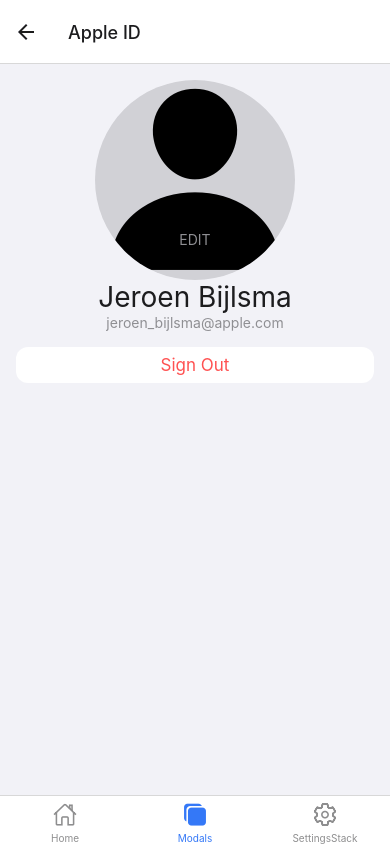
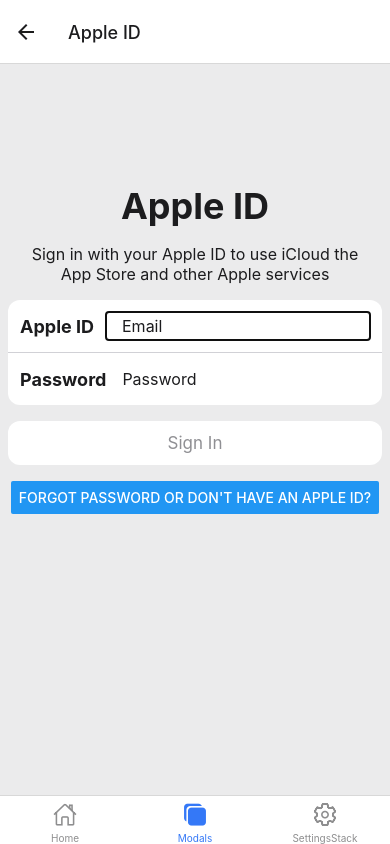
Before and after one commit to jbijlsma/react-native-settings, a React Native app: screen /AppleSigninScreen in a window 390 px wide. Built offline with nearby package versions, Linux system fonts and the light colour scheme.

Commit message:
Add screens for logging in and out

```diff
--- a/Main.js
+++ b/Main.js
@@ -14,6 +14,7 @@
 import { updateSetting } from "./store/settings";
 import AppleSigninScreen from "./screens/login/AppleSigninScreen";
 import ModalsScreen from "./screens/ModalsScreen";
+import AppleUserScreen from "./screens/login/AppleUserScreen";
 
 function Main() {
   const Tabs = createBottomTabNavigator();
@@ -57,6 +58,15 @@
             component={AppleSigninScreen}
             options={{
               title: "Apple ID",
+              presentation: "modal",
+            }}
+          />
+          <Stack.Screen
+            name="AppleUserScreen"
+            component={AppleUserScreen}
+            options={{
+              title: "Apple ID",
+              presentation: "modal",
             }}
           />
         </Stack.Group>
@@ -79,6 +89,15 @@
           component={AppleSigninScreen}
           options={{
             title: "Apple ID",
+            presentation: "modal",
+          }}
+        />
+        <Stack.Screen
+          name="AppleUserScreen"
+          component={AppleUserScreen}
+          options={{
+            title: "Apple ID",
+            presentation: "modal",
           }}
         />
       </Stack.Navigator>
--- a/components/CustomModal.js
+++ b/components/CustomModal.js
@@ -1,4 +1,5 @@
 import { View, Modal, Button, StyleSheet } from "react-native";
+
 function CustomModal({ backgroundColor, isVisible, onClose, children }) {
   return (
     <View style={[styles.modalContainer]}>
@@ -16,7 +17,7 @@
           >
             <View style={styles.modalHeaderBar}>
               <Button
-                title="Close"
+                title="Cancel"
                 onPress={onClose}
               />
             </View>
@@ -44,6 +45,7 @@
   },
   modalHeaderBar: {
     flexDirection: "row",
+    justifyContent: "space-between",
     padding: 16,
   },
   modalContent: {
--- a/components/items/LoginSetting.js
+++ b/components/items/LoginSetting.js
@@ -1,3 +1,4 @@
+import { useEffect, useRef } from "react";
 import { StyleSheet, View, Text } from "react-native";
 import { Ionicons } from "@expo/vector-icons";
 import { useSelector } from "react-redux";
@@ -7,11 +8,14 @@
 
 function LoginSetting() {
   const theme = useSelector(getTheme);
+  const user = useSelector((state) => state.authSlice.user);
   const navigation = useNavigation();
 
   return {
     onClick: () => {
-      navigation.navigate("AppleSigninScreen");
+      user.isAuthenticated
+        ? navigation.navigate("AppleUserScreen")
+        : navigation.navigate("AppleSigninScreen");
     },
     left: (
       <View style={styles.leftContainer}>
--- a/screens/ModalsScreen.js
+++ b/screens/ModalsScreen.js
@@ -1,17 +1,20 @@
 import { useState } from "react";
-import { Button, StyleSheet, View } from "react-native";
+import { Button, StyleSheet, View, Text } from "react-native";
 
 import CustomModal from "../components/CustomModal";
-import AppleUserScreen from "./login/AppleUserScreen";
 import { useSelector } from "react-redux";
 import { getTheme } from "../store/settings";
+import AppleSigninScreen from "./login/AppleSigninScreen";
+import AppleUserScreen from "./login/AppleUserScreen";
 
 function ModalsScreen({ navigation }) {
   const theme = useSelector(getTheme);
+  const user = useSelector((state) => state.authSlice.user);
+
   const [isModalVisible, setIsModalVisible] = useState(false);
 
   function onCloseModalHandler() {
-    setIsModalVisible(false);
+    hideModal(false);
   }
 
   function onShowModalHandler() {
@@ -19,11 +22,29 @@
   }
 
   function onShowModalNavHandler() {
-    navigation.navigate("AppleSigninScreen");
+    user.isAuthenticated
+      ? navigation.navigate("AppleUserScreen")
+      : navigation.navigate("AppleSigninScreen");
   }
+
+  function hideModal() {
+    setIsModalVisible(false);
+  }
+
+  const currentScreen = user.isAuthenticated ? (
+    <AppleUserScreen onSignoutSuccess={hideModal} />
+  ) : (
+    <AppleSigninScreen onSigninSuccess={hideModal} />
+  );
 
   return (
     <>
+      <Text style={[styles.isAuthenticatedText, { color: theme.colors.text }]}>
+        IsAuthenticated: {user.isAuthenticated ? "Yes" : "No"}
+      </Text>
+      <Text style={[styles.email, { color: theme.colors.text }]}>
+        Email: {user.email}
+      </Text>
       <View style={styles.buttonsContainer}>
         <View style={styles.buttonContainer}>
           <Button
@@ -44,13 +65,20 @@
         isVisible={isModalVisible}
         onClose={onCloseModalHandler}
       >
-        <AppleUserScreen />
+        {currentScreen}
       </CustomModal>
     </>
   );
 }
 
 const styles = StyleSheet.create({
+  isAuthenticatedText: {
+    textAlign: "center",
+    marginTop: 16,
+  },
+  email: {
+    textAlign: "center",
+  },
   buttonsContainer: {
     flex: 1,
     justifyContent: "center",
--- a/screens/login/AppleSigninScreen.js
+++ b/screens/login/AppleSigninScreen.js
@@ -1,63 +1,127 @@
-import { Pressable, StyleSheet, View, Text } from "react-native";
-import { Ionicons } from "@expo/vector-icons";
-import { useSelector } from "react-redux";
+import { useEffect, useRef, useState } from "react";
+import {
+  StyleSheet,
+  View,
+  Text,
+  TextInput,
+  Button,
+  Pressable,
+} from "react-native";
+import { useDispatch, useSelector } from "react-redux";
 
 import { getTheme } from "../../store/settings";
-import { useLayoutEffect } from "react";
 
-function AppleSigninScreen({ navigation }) {
+import { login } from "../../store/auth";
+
+function AppleSigninScreen({ navigation, onSigninSuccess }) {
+  const [email, setEmail] = useState("");
+  const [pwd, setPwd] = useState("");
+
+  const isLoginBtnEnabled = email.length > 0 && pwd.length > 0;
+
   const theme = useSelector(getTheme);
 
-  useLayoutEffect(() => {
-    navigation.setOptions({
-      presentation: "modal",
-    });
+  const dispatch = useDispatch();
+
+  const emailRef = useRef();
+
+  useEffect(() => {
+    setTimeout(() => {
+      emailRef.current?.focus();
+    }, 0);
   }, []);
 
+  function onChangeEmailHandler(text) {
+    setEmail(text);
+  }
+
+  function onChangePwdHandler(text) {
+    setPwd(text);
+  }
+
+  function loginHandler() {
+    dispatch(login({ email: email }));
+    if (onSigninSuccess) onSigninSuccess();
+
+    if (navigation) navigation.goBack();
+  }
+
   return (
-    <View style={styles.pageContainer}>
+    <View
+      style={[
+        styles.pageContainer,
+        { backgroundColor: theme.colors.sectionItemSeperator },
+      ]}
+    >
+      <Text style={[styles.title, { color: theme.colors.text }]}>Apple ID</Text>
+      <Text style={[styles.subtitle, { color: theme.colors.text }]}>
+        Sign in with your Apple ID to use iCloud the App Store and other Apple
+        services
+      </Text>
+
       <View
         style={[
-          styles.iconContainer,
-          { backgroundColor: theme.colors.settingPressedBackground },
+          styles.inputContainer,
+          styles.emailContainer,
+          { backgroundColor: theme.colors.sectionBackground },
         ]}
       >
-        <Ionicons
-          name="ios-person"
-          color="black"
-          size={207}
-        ></Ionicons>
-        <Pressable
-          style={({ pressed }) => [
-            styles.editIconBtn,
-            pressed && styles.pressed,
-          ]}
-        >
-          <Text
-            style={[
-              styles.editIconBtnText,
-              { color: theme.colors.sectionSettingValue },
-            ]}
-          >
-            EDIT
-          </Text>
-        </Pressable>
+        <Text style={[styles.inputName, { color: theme.colors.text }]}>
+          Apple ID
+        </Text>
+        <TextInput
+          ref={emailRef}
+          style={[styles.email, { color: theme.colors.text }]}
+          placeholder="Email"
+          value={email}
+          onChangeText={onChangeEmailHandler}
+        />
       </View>
-      <Text style={[styles.userName, { color: theme.colors.text }]}>
-        Jeroen Bijlsma
-      </Text>
-      <Text style={[styles.email, { color: theme.colors.sectionSettingValue }]}>
-        jeroen_bijlsma@apple.com
-      </Text>
+      <View
+        style={[
+          styles.inputContainer,
+          styles.pwdContainer,
+          { backgroundColor: theme.colors.sectionBackground },
+          {
+            borderTopWidth: 1,
+            borderTopColor: theme.colors.settingPressedBackground,
+          },
+        ]}
+      >
+        <Text style={[styles.inputName, { color: theme.colors.text }]}>
+          Password
+        </Text>
+        <TextInput
+          style={[styles.pwd, { color: theme.colors.text }]}
+          placeholder="Password"
+          value={pwd}
+          onChangeText={onChangePwdHandler}
+        />
+      </View>
+
       <Pressable
+        onPress={loginHandler}
+        disabled={!isLoginBtnEnabled}
         style={({ pressed }) => [
-          styles.signOutBtn,
+          styles.signInBtn,
           { backgroundColor: theme.colors.sectionBackground },
           pressed && { backgroundColor: theme.colors.settingPressedBackground },
         ]}
       >
-        <Text style={styles.signOutBtnText}>Sign Out</Text>
+        <Text
+          style={[
+            styles.signInBtnText,
+            { color: theme.colors.primary },
+            !isLoginBtnEnabled && {
+              color: theme.colors.sectionSettingValue,
+            },
+          ]}
+        >
+          Sign In
+        </Text>
       </Pressable>
+
+      <Button title="Forgot password or don't have an Apple ID?" />
     </View>
   );
 }
@@ -65,47 +129,62 @@
 const styles = StyleSheet.create({
   pageContainer: {
     flex: 1,
-    padding: 16,
+    padding: 8,
     alignItems: "center",
   },
-  iconContainer: {
-    justifyContent: "center",
+  title: {
+    paddingTop: "30%",
+    fontSize: 36,
+    fontWeight: "bold",
+  },
+  subtitle: {
+    padding: 16,
+    fontSize: 16,
+    textAlign: "center",
+  },
+  inputContainer: {
+    flexDirection: "row",
     alignItems: "center",
-    width: 200,
-    height: 200,
-    borderRadius: 100,
-    overflow: "hidden",
+    width: "100%",
+    padding: 12,
   },
-  editIconBtn: {
-    position: "absolute",
-    bottom: 24,
-    margin: 8,
+  emailContainer: {
+    borderTopLeftRadius: 12,
+    borderTopRightRadius: 12,
   },
-  pressed: {
-    opacity: 0.5,
+  pwdContainer: {
+    borderBottomLeftRadius: 12,
+    borderBottomRightRadius: 12,
   },
-  editIconBtnText: {
+  inputName: {
+    width: 90,
+    fontSize: 18,
+    fontWeight: "bold",
     color: "white",
   },
-  userName: {
-    textAlign: "center",
-    fontSize: 28,
+  email: {
+    fontSize: 16,
+    paddingVertical: 4,
+    paddingLeft: 16,
+    flex: 1,
   },
-  email: {
-    textAlign: "center",
-    fontSize: 14,
+  pwd: {
+    fontSize: 16,
+    paddingVertical: 4,
+    paddingLeft: 16,
+    flex: 1,
   },
-  signOutBtn: {
+  signInBtn: {
     width: "100%",
     justifyContent: "center",
     alignItems: "center",
-    padding: 8,
+    padding: 12,
     borderRadius: 12,
     marginTop: 16,
+    marginBottom: 16,
   },
-  signOutBtnText: {
+  signInBtnText: {
     fontSize: 17,
-    color: "#ff5151",
   },
 });
 
--- a/screens/login/AppleUserScreen.js
+++ b/screens/login/AppleUserScreen.js
@@ -1,11 +1,20 @@
 import { Pressable, StyleSheet, View, Text } from "react-native";
 import { Ionicons } from "@expo/vector-icons";
-import { useSelector } from "react-redux";
+import { useDispatch, useSelector } from "react-redux";
 
 import { getTheme } from "../../store/settings";
+import { logout } from "../../store/auth";
 
-function AppleUserScreen() {
+function AppleUserScreen({ navigation, onSignoutSuccess }) {
   const theme = useSelector(getTheme);
+  const user = useSelector((state) => state.authSlice.user);
+  const dispatch = useDispatch();
+
+  function signoutHandler() {
+    dispatch(logout());
+    if (onSignoutSuccess) onSignoutSuccess();
+    if (navigation) navigation.goBack();
+  }
 
   return (
     <View style={styles.pageContainer}>
@@ -37,12 +46,13 @@
         </Pressable>
       </View>
       <Text style={[styles.userName, { color: theme.colors.text }]}>
-        Jeroen Bijlsma
+        {user.fullName}
       </Text>
       <Text style={[styles.email, { color: theme.colors.sectionSettingValue }]}>
-        jeroen_bijlsma@apple.com
+        {user.email}
       </Text>
       <Pressable
+        onPress={signoutHandler}
         style={({ pressed }) => [
           styles.signOutBtn,
           { backgroundColor: theme.colors.sectionBackground },
--- /dev/null
+++ b/store/auth.js
@@ -0,0 +1,31 @@
+import { createSlice } from "@reduxjs/toolkit";
+
+const authSlice = createSlice({
+  name: "authSlice",
+  initialState: {
+    user: {
+      isAuthenticated: false,
+      fullName: "",
+      email: "",
+    },
+  },
+  reducers: {
+    login(state) {
+      state.user = {
+        isAuthenticated: true,
+        fullName: "John Doe",
+        email: "john@doe.com",
+      };
+    },
+    logout(state) {
+      console.log("logout");
+      state.user = {
+        isAuthenticated: false,
+      };
+    },
+  },
+});
+
+export const { login, logout } = authSlice.actions;
+
+export default authSlice.reducer;
--- a/store/store.js
+++ b/store/store.js
@@ -1,9 +1,11 @@
 import { configureStore } from "@reduxjs/toolkit";
 
 import settingsReducer from "./settings";
+import authReducer from "./auth";
 
 export const store = configureStore({
   reducer: {
     settingsSlice: settingsReducer,
+    authSlice: authReducer,
   },
 });
```
